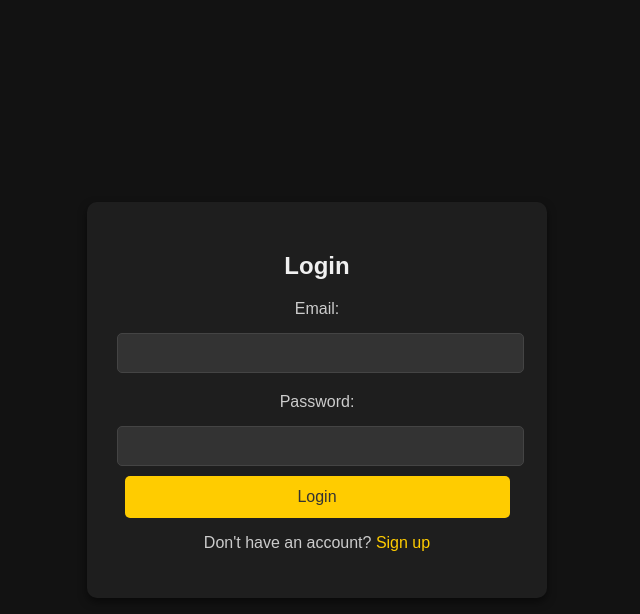
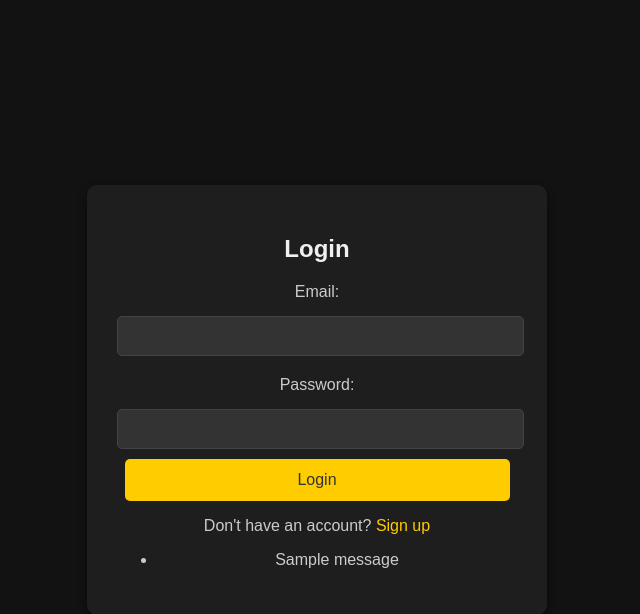
Before and after one commit to Mab-2006/myweb, a Flask app: template templates/login.html in a window 1280 px wide. Shown: the top 614 px of the page, without its empty margins (323-963 px from the left). Run offline with Flask 3, Linux system fonts and the light colour scheme; the template is opened without the code that fills it, so the values that code supplies are empty; tables that the repository leaves empty hold one stand-in row (values such as "Sample post"); one stand-in notice (Sample message) is shown.

Commit message:
batcommit

```diff
--- a/server.py
+++ b/server.py
@@ -102,7 +102,7 @@ def login():
             flash("Invalid login credentials", 'error')
             return redirect(url_for('login.html'))
 
-    return render_template('login.html')
+    return render_template('login')
 
 
 @app.route('/home')
--- a/templates/login.html
+++ b/templates/login.html
@@ -93,6 +93,15 @@
         </form>
         <div class="form-footer">
             <p>Don't have an account? <a href="/register">Sign up</a></p>
+            {% with messages = get_flashed_messages(with_categories=true) %}
+    {% if messages %}
+        <ul>
+            {% for category, message in messages %}
+                <li class="{{ category }}">{{ message }}</li>
+            {% endfor %}
+        </ul>
+    {% endif %}
+{% endwith %}
         </div>
     </div>
 </body>
```
Also changed, not shown: instance/users.db, 1 other file.
